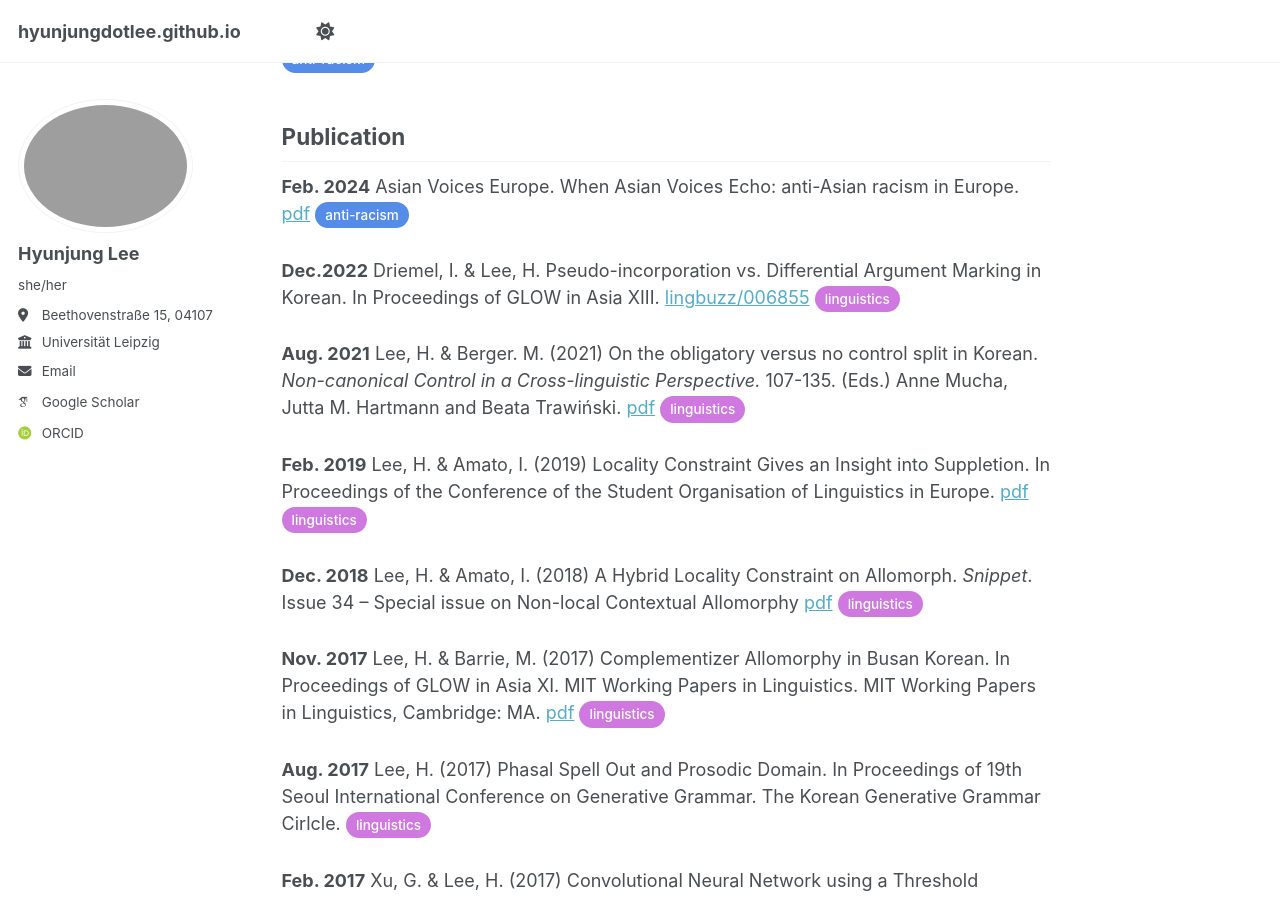
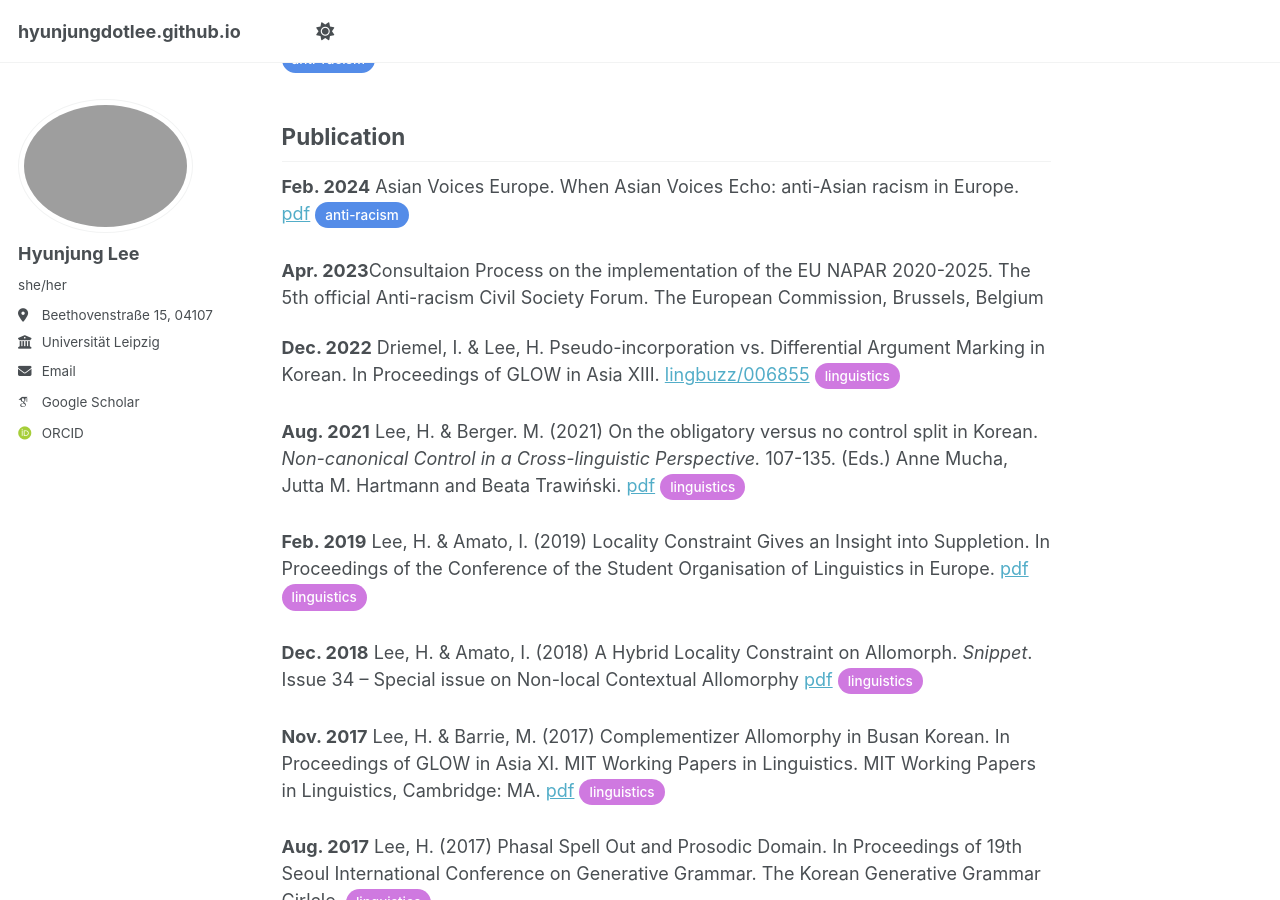
Before and after one commit to hyunjungdotlee/hyunjungdotlee.github.io, a Jekyll site: the page built from _pages/about.md, in a window 1280 px wide and 900 px high, scrolled down 1351 px. Built offline with Jekyll 4.4.1, drawn with Linux system fonts in a browser that asks for light colours; some web fonts are replaced; a script that is not in the unit is left out.

Commit message:
Update about.md

```diff
--- a/_pages/about.md
+++ b/_pages/about.md
@@ -45,7 +45,9 @@ Publication
 <strong>Feb. 2024</strong>
 Asian Voices Europe. When Asian Voices Echo: anti-Asian racism in Europe. [pdf](https://www.asianvoiceseurope.org/survey)  <span class="pill pill-ar">anti-racism</span>
 
-<strong>Dec.2022</strong>
+<strong>Apr. 2023</strong>Consultaion Process on the implementation of the EU NAPAR 2020-2025. The 5th official Anti-racism Civil Society Forum. The European Commission, Brussels, Belgium
+
+<strong>Dec. 2022</strong>
 Driemel, I. & Lee, H. Pseudo-incorporation vs. Differential Argument Marking in Korean. In Proceedings of GLOW in Asia XIII.  [lingbuzz/006855](https://ling.auf.net/lingbuzz/006855) <span class="pill pill-lg">linguistics</span>
 
 <strong>Aug. 2021</strong>
```
